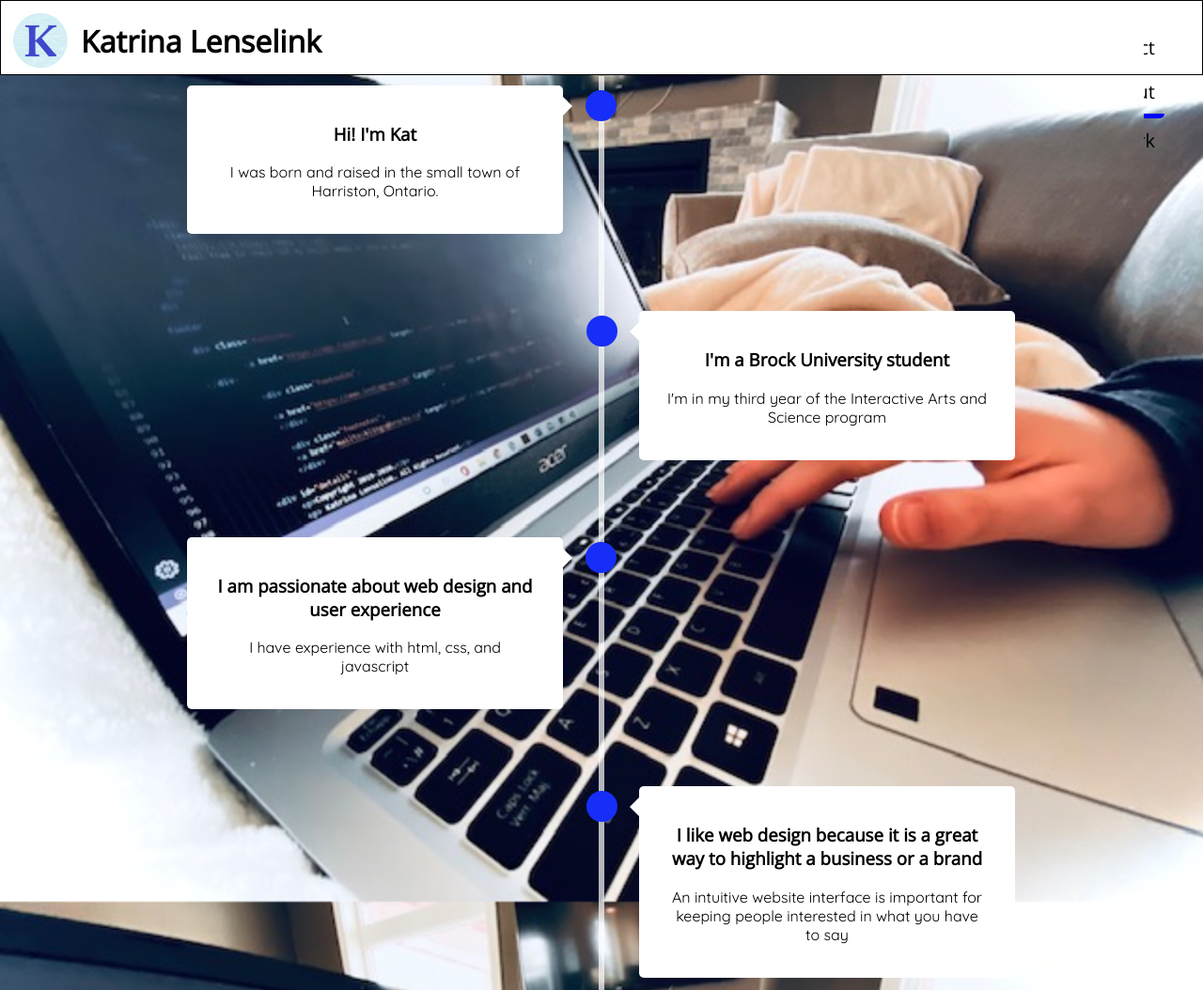
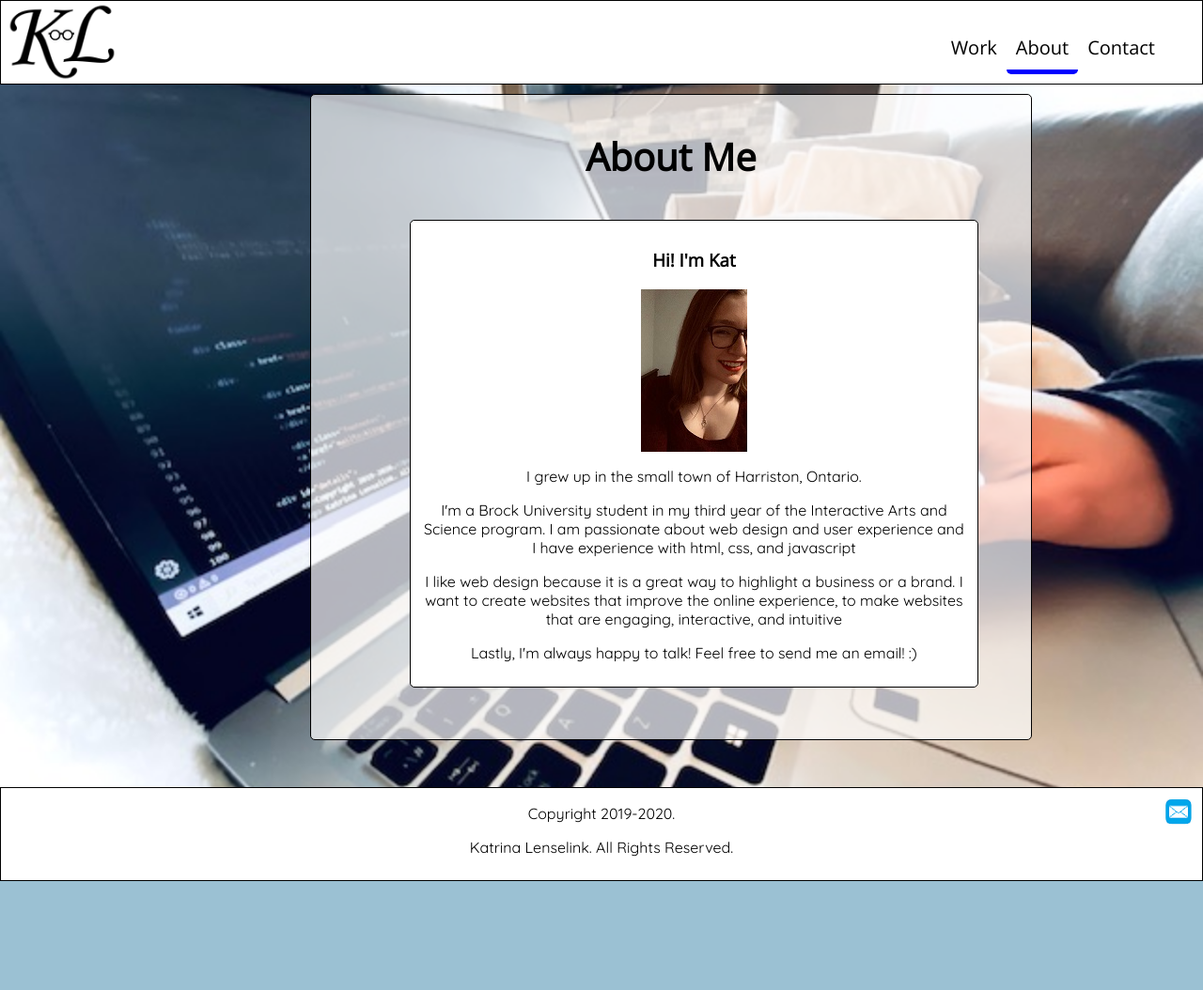
Before and after one commit to KatrinaLenselink/Portfolio, a plain HTML site: page AboutPage.html in a window 1280 px wide. Shown: the top 1054 px of the page at 94% size. After the commit the page ends 938 px from the top, so only its background shows below. Drawn offline with nearby package versions, Linux system fonts and the light colour scheme.

Commit message:
finalizing work

```diff
--- a/AboutPage.html
+++ b/AboutPage.html
@@ -8,7 +8,7 @@
             <link href="https://fonts.googleapis.com/css?family=Open+Sans|Quicksand&display=swap" rel="stylesheet">
 
 
-            <link rel="icon" type="image/png" href="images/favicon.png"/>
+            <link rel="icon" type="image/png" href="images/KooL.png"/>
             <link rel="stylesheet" type="text/css" href="stylesheet.css">
 
 
@@ -17,7 +17,7 @@
     <body class="background">
         <header>
 
-          <a href="index.html">  <h1><img src="images/favicon.png" alt="logo" > Katrina Lenselink</h1></a>
+          <a href="index.html">  <h1><img src="images/KooL.png" alt="logo" > </h1></a>
 
        <nav>
         <ul>
@@ -28,7 +28,7 @@
               <div class="dropdown-content">
                 <a href="WhatsTheTeaPage.html"> What's the Tea</a>
                 <a href="GoodReadsPage.html"> Goodreads Redesign</a>
-                <a href="ArtWebsitePage.html"> VISA Art Website</a>
+                <a href="ArtWebsitePage.html"> When They Call</a>
               </div>
             </li>
           </ul>
@@ -36,62 +36,28 @@
        </nav>
 
      </header>
-     <br>
 
-     <div class="timeline">
-        <div class="contain left">
-          <div class="content">
-            <h3>Hi! I'm Kat</h3>
-            <p>I was born and raised in the small town of Harriston, Ontario.</p>
-          </div>
-        </div>
-        <div class="contain right">
-          <div class="content">
-           <h3>I'm a Brock University student</h3>
-            <p> I'm in my third year of the Interactive Arts and Science program </p>
 
-          </div>
-        </div>
-        <div class="contain left">
-          <div class="content">
-           <h3> I am passionate about web design and user experience </h3>
-           <p>I have experience with html, css, and javascript</p>
-          </div>
-        </div>
-        <div class="contain right">
-          <div class="content">
-            <h3> I like web design because it is a great way to highlight a business or a brand </h3>
-            <p> An intuitive website interface is important for keeping people interested in what you have to say</p>
+      <div class="formcontain">
 
-          </div>
-        </div>
-        <div class="contain left">
-          <div class="content">
-            <h3>I want to create websites that improve the online experience </h3>
-            <p> To make websites that are engaging, interactive, and intuitive</p>
+    <h2> About Me</h2>
 
-          </div>
-        </div>
-        <div class="contain right">
-          <div class="content">
-            <h3>Lastly, I'm always happy to talk! </h3>
-            <p> Feel free to check out my social media or send me an email! :) </p>
+    <div class="aboutinfo">
+        <h3>Hi! I'm Kat</h3>
+<div class="aboutpic">
+        <img src="images/aboutimage2.jpg" alt="photo of myself">
+</div>
 
-          </div>
-        </div>
+<p>I grew up in the small town of Harriston, Ontario.</p>
+
+        <p>I'm a Brock University student in my third year of the Interactive Arts and Science program.  I am passionate about web design and user experience and I have experience with html, css, and javascript</p>
+
+         <p> I like web design because it is a great way to highlight a business or a brand. I want to create websites that improve the online experience, to make websites that are engaging, interactive, and intuitive</p>
+
+         <p>Lastly, I'm always happy to talk!  Feel free to send me an email! :) </p>
       </div>
-
+</div>
       <footer>
-
-        <div class="footnotes">
-
-                <a href="https://www.facebook.com/" target="_blank" > <img src="images/fblogo.png" alt="facebook logo"></a>
-        </div>
-
-                <div class="footnotes">
-
-                <a href="https://www.instagram.com" target="_blank" > <img src="images/IGlogo.png" alt="instagram logo">  </a>
-                </div>
 
                 <div class="footnotes">
                 <a href="mailto:kl16gs@brocku.ca" target="_blank" > <img src="images/email.png" alt="email logo">  </a>
--- a/stylesheet.css
+++ b/stylesheet.css
@@ -28,7 +28,7 @@ body {
 header {
    background-color: white;
     width: 100%;
-    height: 80px;
+    height: 90px;
     margin: 0;
     padding: 0;
     position: fixed;
@@ -149,10 +149,10 @@ h3 {
 }
 
 h1 img {
-width: 7%;
+width: 48%;
 float: left;
 padding: 5px;
-margin-top: -17px;
+margin-top: -25px;
 }
 
 /* IMAGE GRID ON WORK PAGE (W3 SCHOOLS) */
@@ -442,6 +442,24 @@ footer {
 
 
 }
+/* ABOUT PAGE */
+.aboutinfo {
+  border-radius: 5px;
+  background-color: rgba(255, 255, 255);
+  padding: 10px;
+  margin-top: 40px;
+  width: 80%;
+  margin-left: 100px;
+  margin-bottom: 50px;
+  font-family: 'Quicksand', sans-serif;
+  border: 1px solid black;
+  text-align: center;
+}
+.aboutpic{
+  margin: 0 auto;
+  width: 200px;
+
+}
 
 /*FORM INPUT FOR THE CONTACT PAGE */
 
@@ -488,6 +506,7 @@ input[type=submit] {
   font-family: 'Quicksand', sans-serif;
   border: 1px solid black;
 }
+
 
 .formcontain2 {
   border-radius: 5px;
```
Also changed, not shown: ArtWebsitePage.html (+7 -16 lines), ContactPage.html (+3 -11 lines), GoodReadsPage.html (+3 -12 lines), WhatsTheTeaPage.html (+4 -13 lines), index.html (+5 -16 lines), images/IGlogo.png (deleted), images/KooL.png (added), images/Mailpic.png (deleted), images/WhenTheyCall.png (deleted), images/aboutimage.JPG (added), images/aboutimage2.jpg (added), images/favicon.png (deleted), images/fblogo.png (deleted).
